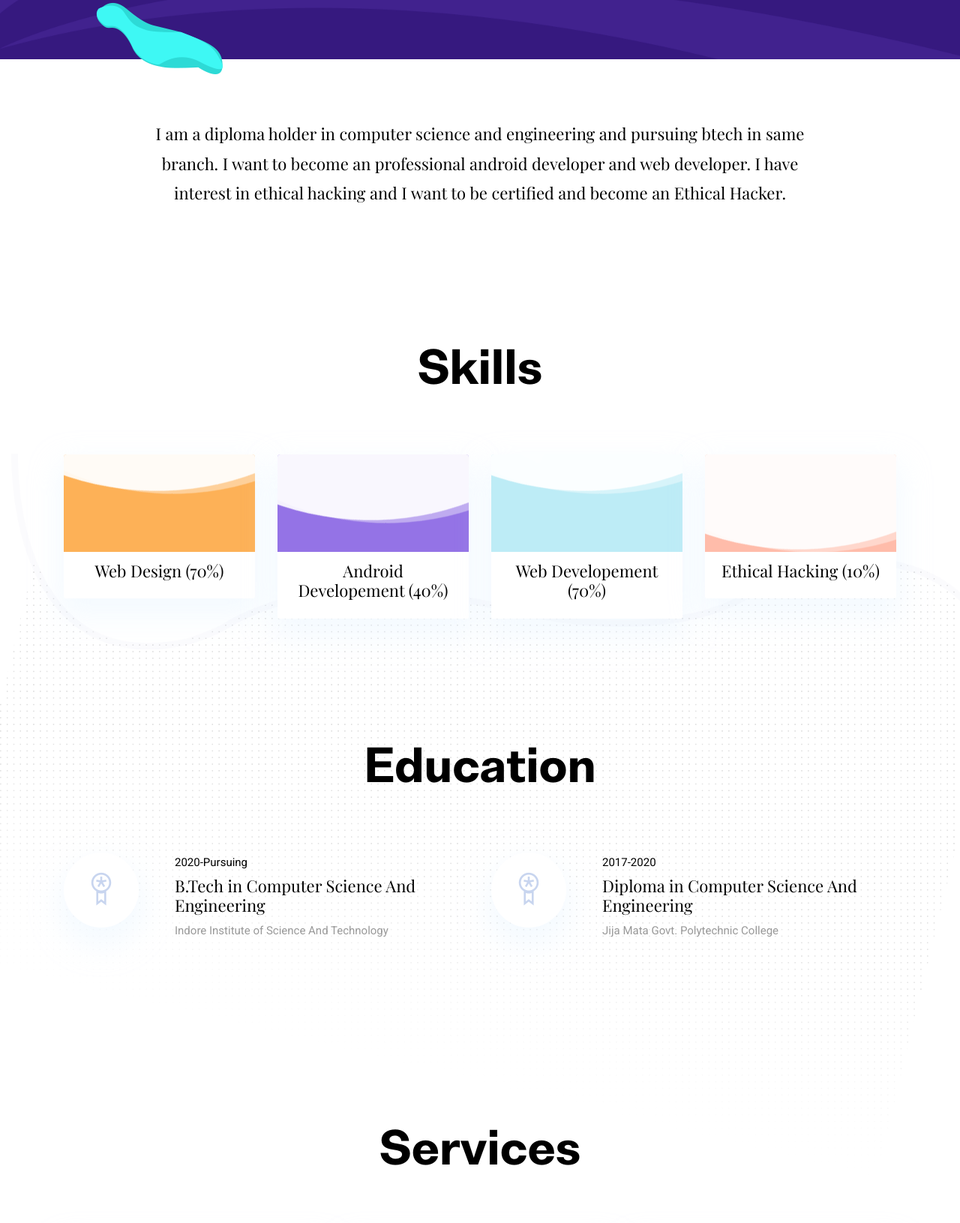
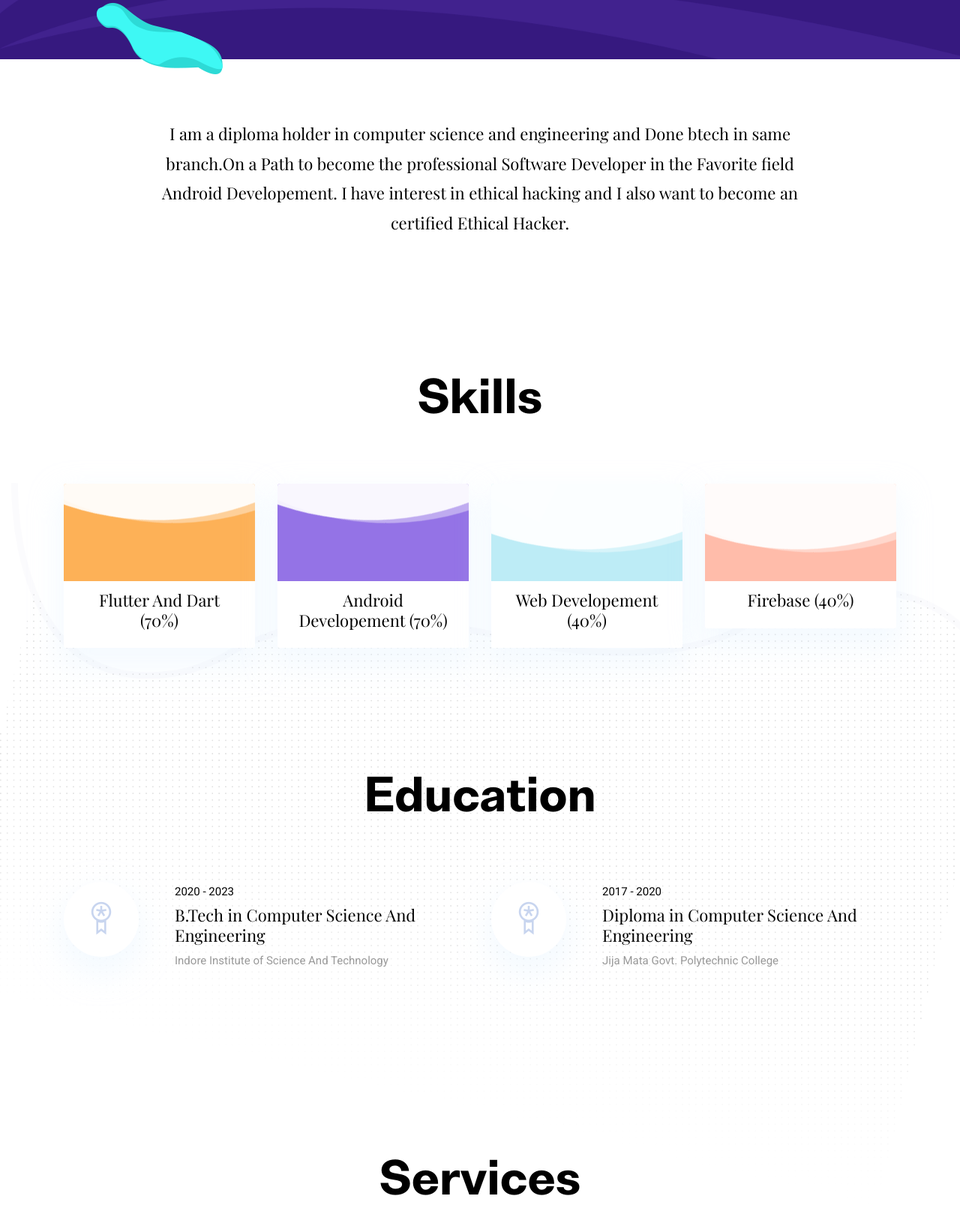
Before and after one commit to hackerj122/MY-Portfolio, a plain HTML site: page index.html in a window 1280 px wide. Shown: the part 869-2500 px from the top of the page at 75% size. Drawn offline with nearby package versions, Linux system fonts and the light colour scheme.

Commit message:
Update index.html

```diff
--- a/index.html
+++ b/index.html
@@ -114,9 +114,9 @@
   <div class="container">
     <div class="row">
       <div class="col-lg-10 mx-auto text-center">
-        <p class="font-secondary paragraph-lg text-dark">I am a diploma holder in computer science and engineering and pursuing btech in same branch.
-          I want to become an professional android developer and web developer.
-          I have interest in ethical hacking and I want to be certified and become an Ethical Hacker.</p>
+        <p class="font-secondary paragraph-lg text-dark">I am a diploma holder in computer science and engineering and Done
+          btech in same branch.On a Path to become the professional Software Developer in the Favorite field Android Developement.
+          I have interest in ethical hacking and I also want to become an certified Ethical Hacker.</p>
 
       </div>
     </div>
@@ -137,37 +137,37 @@
             <div class="wave" data-progress="70%"></div>
           </div>
           <div class="card-footer bg-white">
-            <h4 class="card-title">Web Design (70%)</h4>
+            <h4 class="card-title">Flutter And Dart (70%)</h4>
           </div>
         </div>
       </div>
       <div class="col-lg-3 col-sm-6 mb-4 mb-lg-0">
         <div class="card shadow text-center">
           <div class="position-relative rounded-top progress-wrapper" data-color="#9473e6">
-            <div class="wave" data-progress="40%"></div>
+            <div class="wave" data-progress="70%"></div>
           </div>
           <div class="card-footer bg-white">
-            <h4 class="card-title">Android Developement (40%)</h4>
+            <h4 class="card-title">Android Developement (70%)</h4>
           </div>
         </div>
       </div>
       <div class="col-lg-3 col-sm-6 mb-4 mb-lg-0">
         <div class="card shadow text-center">
           <div class="position-relative rounded-top progress-wrapper" data-color="#bdecf6">
-            <div class="wave" data-progress="70%"></div>
+            <div class="wave" data-progress="40%"></div>
           </div>
           <div class="card-footer bg-white">
-            <h4 class="card-title">Web Developement (70%)</h4>
+            <h4 class="card-title">Web Developement (40%)</h4>
           </div>
         </div>
       </div>
       <div class="col-lg-3 col-sm-6 mb-4 mb-lg-0">
         <div class="card shadow text-center">
           <div class="position-relative rounded-top progress-wrapper" data-color="#ffbcaa">
-            <div class="wave" data-progress="10%"></div>
+            <div class="wave" data-progress="40%"></div>
           </div>
           <div class="card-footer bg-white">
-            <h4 class="card-title">Ethical Hacking (10%)</h4>
+            <h4 class="card-title">Firebase (40%)</h4>
           </div>
         </div>
       </div>
@@ -220,7 +220,7 @@
             <i class="ti-medall icon icon-light icon-bg bg-white shadow rounded-circle d-block"></i>
           </div>
           <div>
-            <p class="text-dark mb-1">2020-Pursuing</p>
+            <p class="text-dark mb-1">2020 - 2023</p>
             <h4>B.Tech in Computer Science And Engineering </h4>
             <p class="mb-0 text-light">Indore Institute of Science And Technology</p>
           </div>
@@ -232,7 +232,7 @@
             <i class="ti-medall icon icon-light icon-bg bg-white shadow rounded-circle d-block"></i>
           </div>
           <div>
-            <p class="text-dark mb-1">2017-2020</p>
+            <p class="text-dark mb-1">2017 - 2020</p>
             <h4>Diploma in Computer Science And Engineering </h4>
             <p class="mb-0 text-light">Jija Mata Govt. Polytechnic College</p>
           </div>
@@ -299,19 +299,20 @@
           <div class="hover-overlay">
             <div class="hover-content">
               <p style="color:white;">E-commerce (electronic commerce) is the buying and selling of goods and services.</p>
-              <a class="btn btn-light btn-sm" target="_blank" href="https://dealshutecom.herokuapp.com/">view project</a>
+              <a class="btn btn-light btn-sm" target="_blank" href="https://github.com/hackerj122/Ecom-demo">view project</a>
             </div>
           </div>
         </div>
       </div>
       <div class="col-lg-4 col-6 mb-4 shuffle-item">
         <div class="position-relative rounded hover-wrapper">
-          <img src="images/projects/01_0.jpg" alt="portfolio-image" class="img-fluid rounded w-100">
+          <img src="images/projects/elearning.jpg" alt="portfolio-image" class="img-fluid rounded w-100">
           <div class="hover-overlay">
             <div class="hover-content">
-              <p style="color:whitesmoke;">Institute Automation and Report Handling System is the bridge Between the student and the teachers
-              thw they can interect with each other and teachers can take Quiz and student ask any query to the teachers.</p>
-              <!--<a class="btn btn-light btn-sm" href="project-single.html">view project</a>-->
+              <p style="color:white;"><span style="font-weight: bold;">SkillsLearn(Android App)</span><br>
+                • Created an Android application for E-learning. Provide the educational content in form of PDF and Texted data.Incorporates external APIs to enhance functionality and provide additional features.
+                The app has a quiz in it</p>
+              <a class="btn btn-light btn-sm" target="_blank" href="https://github.com/hackerj122/Skills_Learn">view project</a>
             </div>
           </div>
         </div>
```
